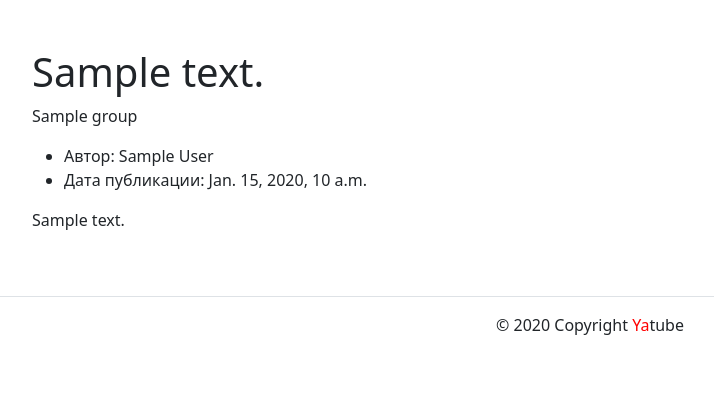
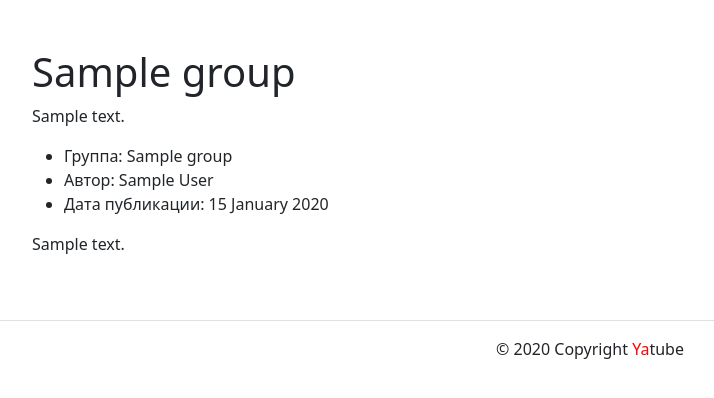
Before and after one commit to TonyRem/yatube_project, a Django app: the page made by yatube/posts/models.py in a window 1280 px wide. Shown: the part 56-454 px from the top of the page, without its empty margins (50-764 px from the left). Run offline with Django 3.2, Linux system fonts and the light colour scheme; tables that the repository leaves empty hold one stand-in row (Sample ...); some libraries are stand-ins or nearby versions.

Commit message:
Update templates

```diff
--- a/yatube/posts/models.py
+++ b/yatube/posts/models.py
@@ -20,7 +20,12 @@ class Post(models.Model):
         User, on_delete=models.CASCADE, related_name='posts'
     )
     group = models.ForeignKey(
-        Group, on_delete=models.CASCADE, blank=True, null=True)
+        Group, on_delete=models.SET_NULL, blank=True, null=True,
+        related_name='posts'
+    )
+
+    class Meta:
+        ordering = ['-pub_date']
 
     def __str__(self) -> str:
         return self.text
--- a/yatube/posts/views.py
+++ b/yatube/posts/views.py
@@ -1,10 +1,12 @@
 from django.shortcuts import render, get_object_or_404
 from .models import Post, Group
+
+POSTS_PER_PAGE = 10
 
 
 def index(request):
     template = 'posts/index.html'
-    posts = Post.objects.order_by('-pub_date')[:10]
+    posts = Post.objects.all()[:POSTS_PER_PAGE]
     context = {
         'text': 'Последние обновления на сайте Yatube',
         'posts': posts,
@@ -15,7 +17,7 @@ def index(request):
 def group_posts(request, slug):
     template = 'posts/group_list.html'
     group = get_object_or_404(Group, slug=slug)
-    posts = Post.objects.filter(group=group).order_by('-pub_date')[:10]
+    posts = group.posts.all()[:POSTS_PER_PAGE]
     context = {
         'group': group,
         'posts': posts,
--- a/yatube/templates/posts/group_list.html
+++ b/yatube/templates/posts/group_list.html
@@ -1,16 +1,12 @@
-{% extends 'base.html' %} {% block content %} {% for post in posts %}
+{% extends 'base.html' %} {% block content %}
 <div class="container py-5">
-  <h1>{{ group.description }}</h1>
-  <p>{{ group.title }}</p>
+  <h1>{{ group.title }}</h1>
+  <p>{{ group.description }}</p>
   <article>
-    <ul>
-      <li>Автор: {{ post.author.get_full_name }}</li>
-      <li>Дата публикации: {{ post.pub_date }}</li>
-    </ul>
-    <p>{{ post.text }}</p>
+    {% for post in posts %} {% include 'posts/post_card.html' with post=post %}
     {% if not forloop.last %}
     <hr />
-    {% endif %}
+    {% endif %} {% endfor %}
   </article>
 </div>
-{% endfor %} {% endblock %}
+{% endblock %}
--- /dev/null
+++ b/yatube/templates/posts/post_card.html
@@ -0,0 +1,11 @@
+<div>
+  <ul>
+    {% if post.group %}
+    <li>Группа: {{ post.group }}</li>
+    {% endif %}
+    <li>Автор: {{ post.author.get_full_name }}</li>
+    <li>Дата публикации: {{ post.pub_date|date:"d E Y" }}</li>
+  </ul>
+  <p>{{ post.text }}</p>
+  {% if post.group %} {% endif %}
+</div>
```
Also changed, not shown: yatube/templates/posts/index.html (+1 -9 lines).
